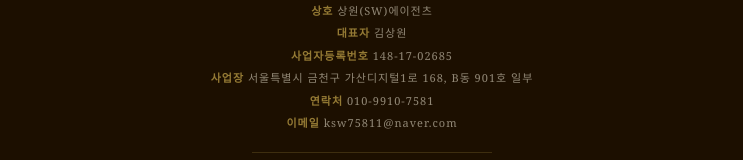
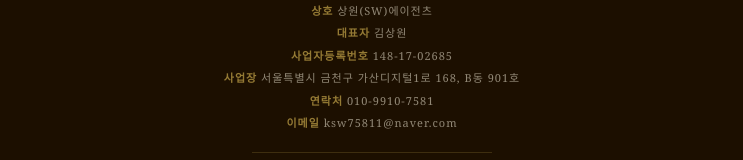
Before and after one commit to ksw758/kswwebsitenext, a Next.js app: page / in a window 1280 px wide. Shown: the part 8447-8607 px from the top of the page, without its empty margins (268-1011 px from the left). Built offline with nearby package versions, Linux system fonts and the light colour scheme; a web font is replaced by a local one.

Commit message:
Business Address updated

```diff
--- a/src/components/Footer.tsx
+++ b/src/components/Footer.tsx
@@ -16,7 +16,7 @@ const BIZ_INFO = [
   { label: '상호', value: '상원(SW)에이전츠' },
   { label: '대표자', value: '김상원' },
   { label: '사업자등록번호', value: '148-17-02685' },
-  { label: '사업장', value: '서울특별시 금천구 가산디지털1로 168, B동 901호 일부' },
+  { label: '사업장', value: '서울특별시 금천구 가산디지털1로 168, B동 901호' },
   { label: '연락처', value: '010-9910-7581' },
   { label: '이메일', value: 'ksw75811@naver.com' },
 ];
```
